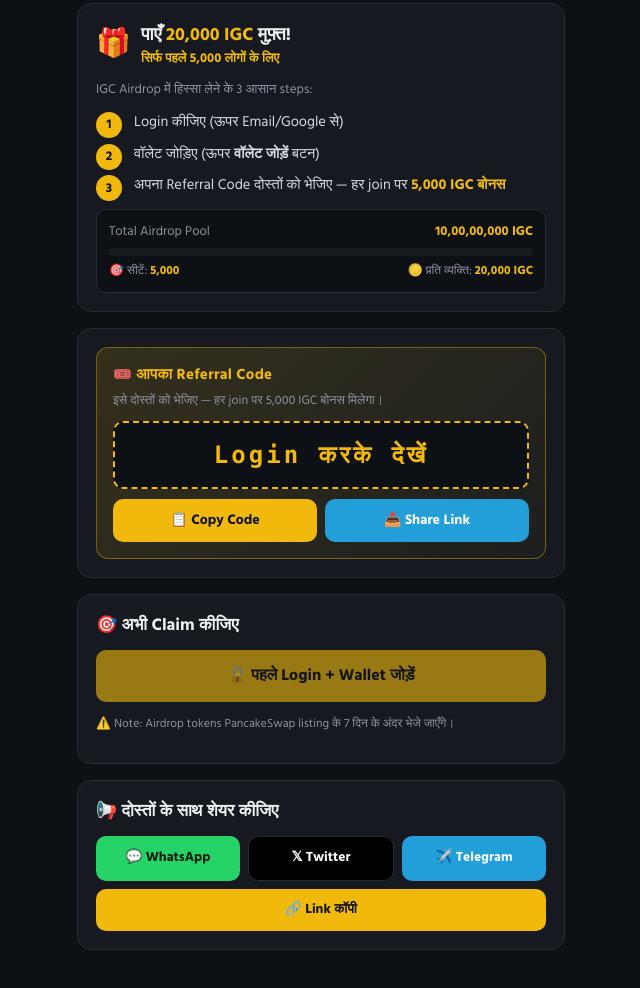
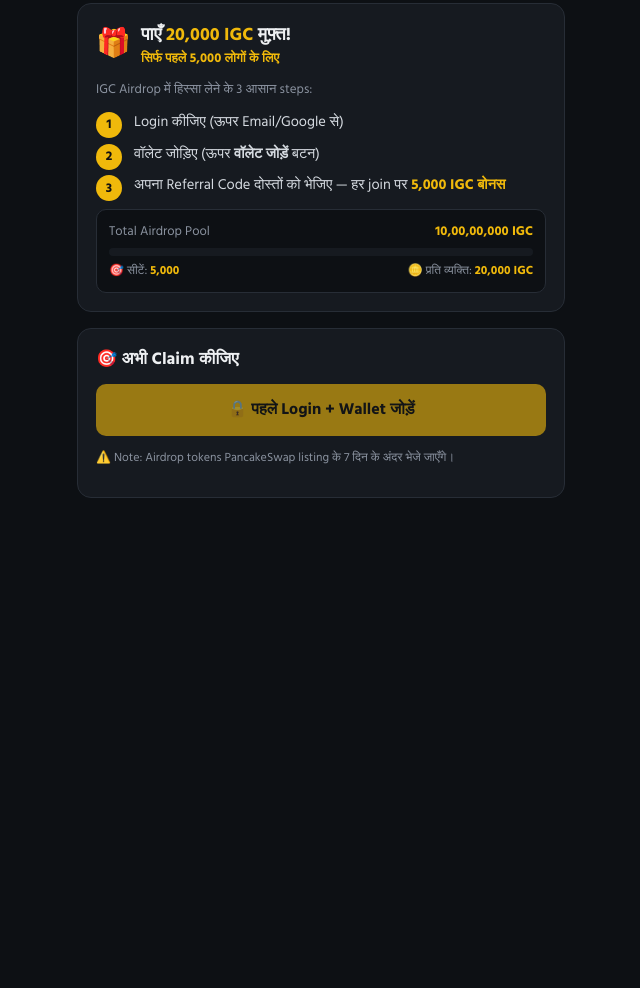
Before and after one commit to rambhai91221/Indian-Global-Coin, a website: page airdrop.html in a window 1280 px wide. Shown: the part 675-1663 px from the top of the page, without its empty margins (319-959 px from the left). After the commit the page ends 1229 px from the top, so only its background shows below. Drawn offline with nearby package versions, Linux system fonts and the light colour scheme.

Commit message:
Remove referral and share sections from airdrop.html

```diff
--- a/airdrop.html
+++ b/airdrop.html
@@ -125,17 +125,7 @@
   </section>
 
   <!-- Referral Box -->
-  <section>
-    <div class="claim-box" style="margin-top:0">
-      <h3 data-i18n="yourRefCode">🎟️ आपका Referral Code</h3>
-      <p class="muted" style="margin:4px 0 0;font-size:12.5px" data-i18n="refDesc">इसे दोस्तों को भेजिए — हर join पर 5,000 IGC बोनस मिलेगा।</p>
-      <div class="ref-code-display" id="myRefCode" data-i18n="loginToSee">Login करके देखें</div>
-      <div class="ref-copy-row">
-        <button class="b-copy" id="copyRefBtn" data-i18n="copyCode">📋 Copy Code</button>
-        <button class="b-share" id="shareRefBtn" data-i18n="shareLink">📤 Share Link</button>
-      </div>
-    </div>
-  </section>
+
 
   <!-- Claim Button -->
   <section>
@@ -146,15 +136,7 @@
   </section>
 
   <!-- Share -->
-  <section>
-    <h2 data-i18n="shareTitle">📢 दोस्तों के साथ शेयर कीजिए</h2>
-    <div class="share-row">
-      <a class="s-wa" id="shareWa" target="_blank" rel="noopener" data-i18n="whatsapp">💬 WhatsApp</a>
-      <a class="s-x" id="shareX" target="_blank" rel="noopener" data-i18n="twitter">𝕏 Twitter</a>
-      <a class="s-tg" id="shareTg" target="_blank" rel="noopener" data-i18n="telegram">✈️ Telegram</a>
-      <button class="s-copy" id="shareCopy" data-i18n="copyLink">🔗 Link कॉपी</button>
-    </div>
-  </section>
+
 
 </div>
 
```
